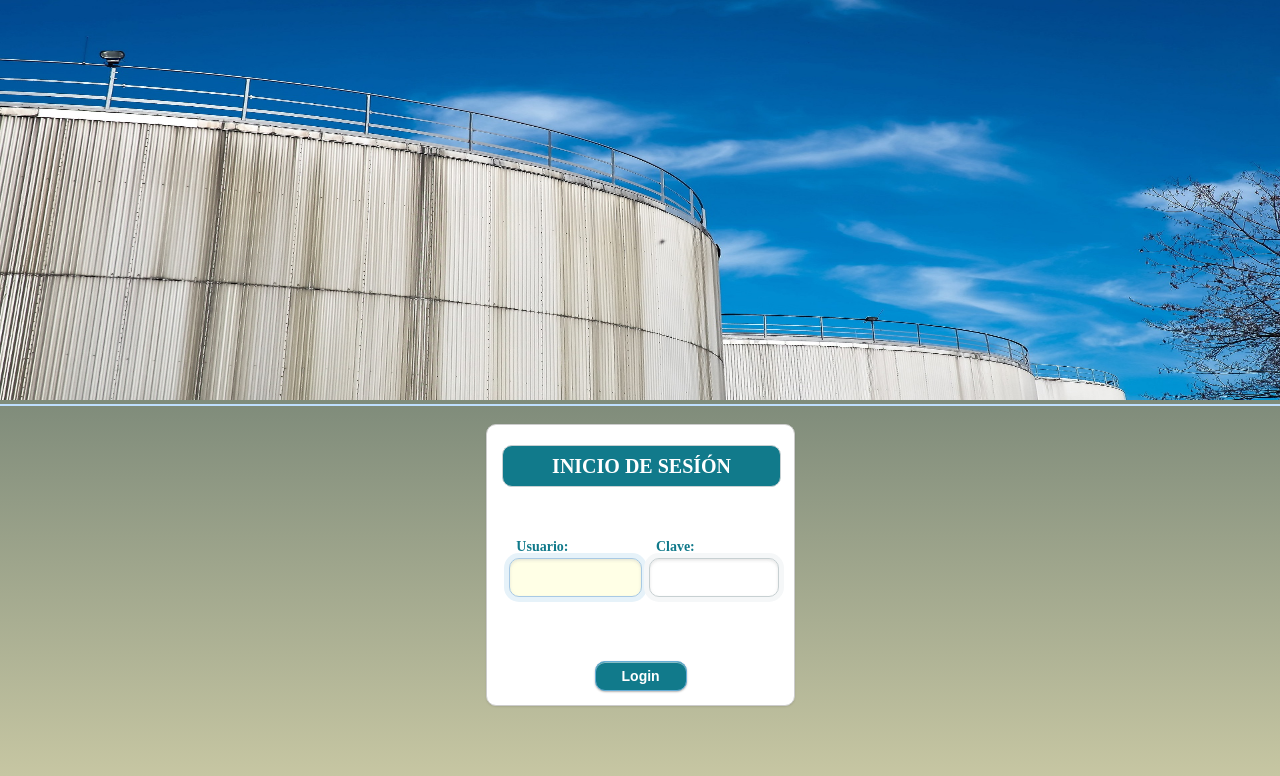
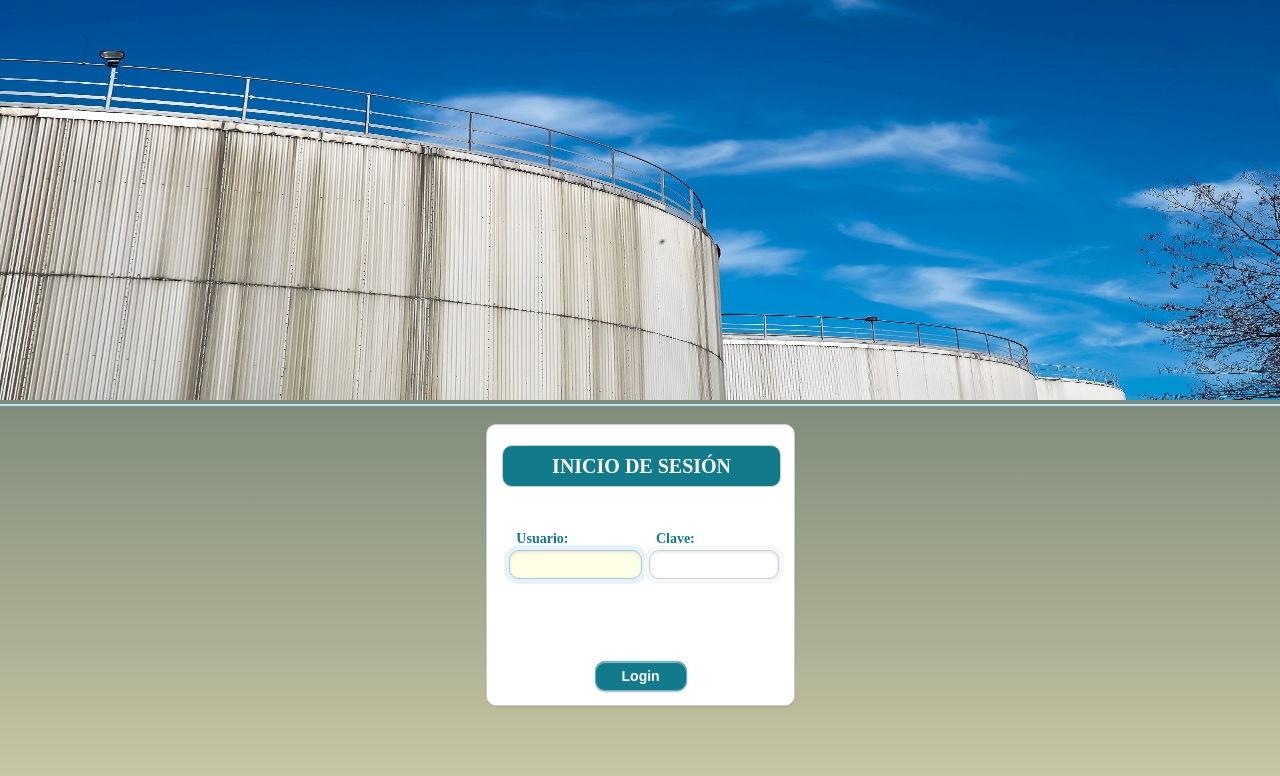
Before and after one commit to grgmm/sacvc, a Django app: page /sacvc/login/ in a window 1280 px wide; the page is wider, and only the part inside the window is pictured. Shown: the top 776 px of that part. Run offline with Django 3.2, Linux system fonts and the light colour scheme; some libraries are stand-ins or nearby versions.

Commit message:
Se pasan atributos de login.css a base.css

```diff
--- a/static/css/base.css
+++ b/static/css/base.css
@@ -132,7 +132,7 @@ input{
 	color: #777;
 	padding-left: 10px;
 	margin-top: 3%;
-	height: 35px;
+	height: 25px;
 	border: 1px solid #c7d0d2;
 	border-radius: 10px;
 	box-shadow: inset 0 1.5px 3px rgba(190, 190, 190, .4), 0 0 0 5px #f5f7f8;
--- a/static/css/login.css
+++ b/static/css/login.css
@@ -35,16 +35,16 @@ table {
 }
 
 label {
+	background-color: #117a8b;
 	color:  #117a8b;
 	display: inline-block;
-	padding-top: 10px;
+	border-radius:10px;
 	font-size: 14px;
 	font-weight: bold;
 }
 
 label[for=encabezado] {
 	border: 1px solid #c7d0d2;
-	background-color: #117a8b;
 	color:white;
 	border-radius: 10px;
 	width: 90%;
@@ -60,6 +60,7 @@ label[for=encabezado] {
 }
 
 label[for=nombre], label[for=clave]{
+	background-color: white;
 	margin-left: 10%;
 }
 
--- a/templates/acq/authent/login.html
+++ b/templates/acq/authent/login.html
@@ -15,7 +15,7 @@
 			{% csrf_token %}
 			<p>
 				<!-- Encabezado -->
-				<label for="encabezado">INICIO DE SESÍÓN</label>
+				<label for="encabezado">INICIO DE SESIÓN</label>
 			</p>
 			<table>
 				<tr>
```
